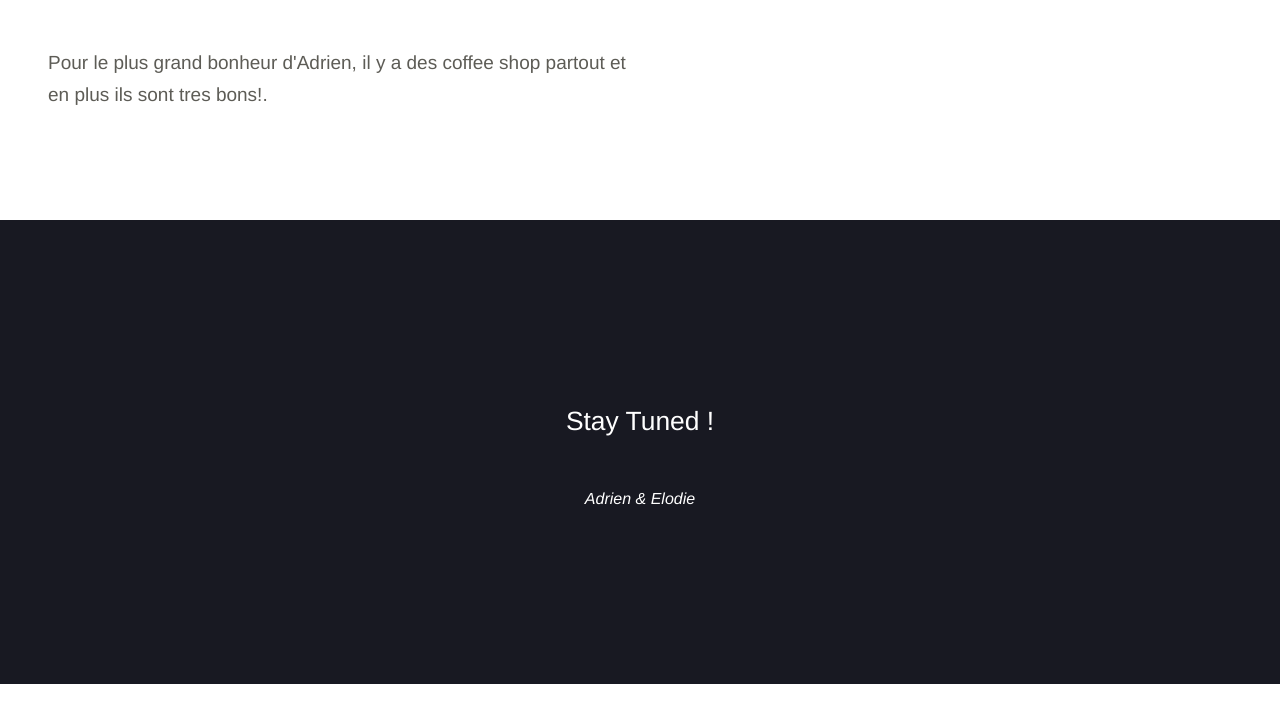
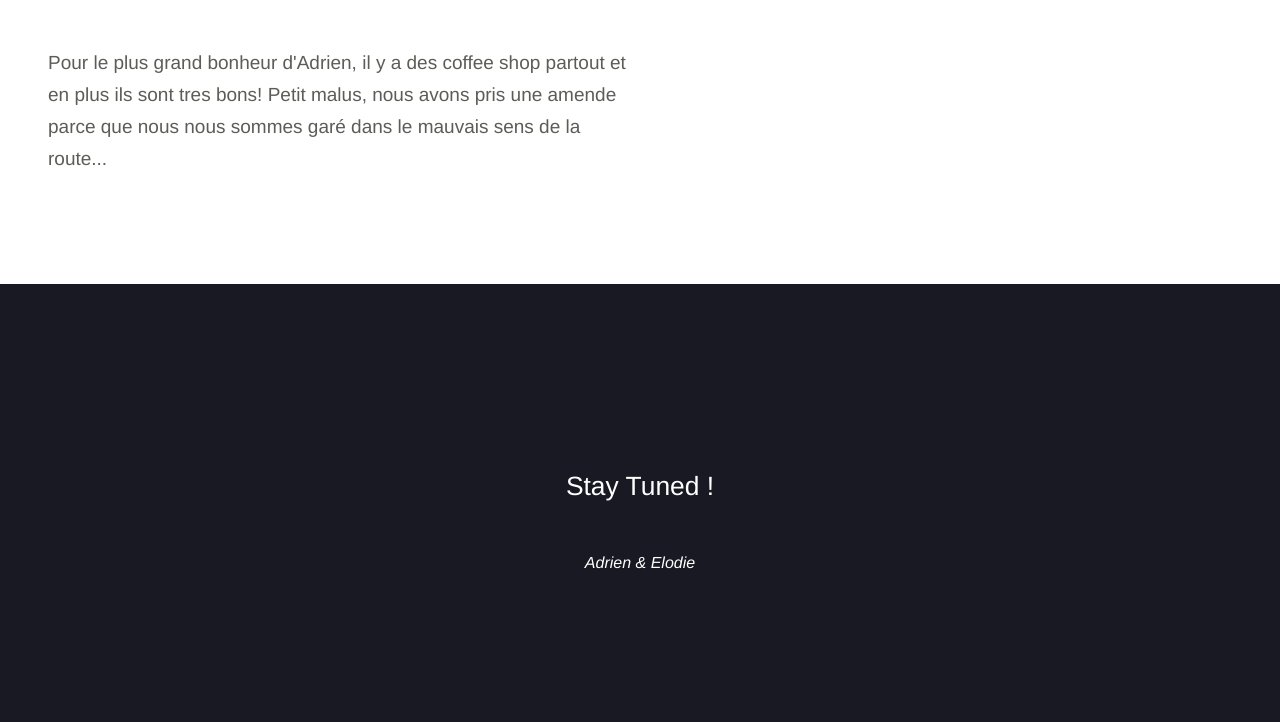
Before and after one commit to abruyat/ProgressiveStoryTelling, a website built with webpack: page canada/index.html in a window 1280 px wide. Shown: the part 9850-10572 px from the top of the page. Before the commit the page ends 10534 px from the top, so only its background shows below. Built offline with nearby package versions, Linux system fonts and the light colour scheme.

Commit message:
adding missing text

```diff
--- a/canada/index.html
+++ b/canada/index.html
@@ -141,7 +141,8 @@
 					</div>
 				</figure>
 				<p>
-					Pour le plus grand bonheur d'Adrien, il y a des coffee shop partout et en plus ils sont tres bons!.
+					Pour le plus grand bonheur d'Adrien, il y a des coffee shop partout et en plus ils sont tres bons!
+					Petit malus, nous avons pris une amende parce que nous nous sommes garé dans le mauvais sens de la route...
 				</p>
 			</section>
 
```
